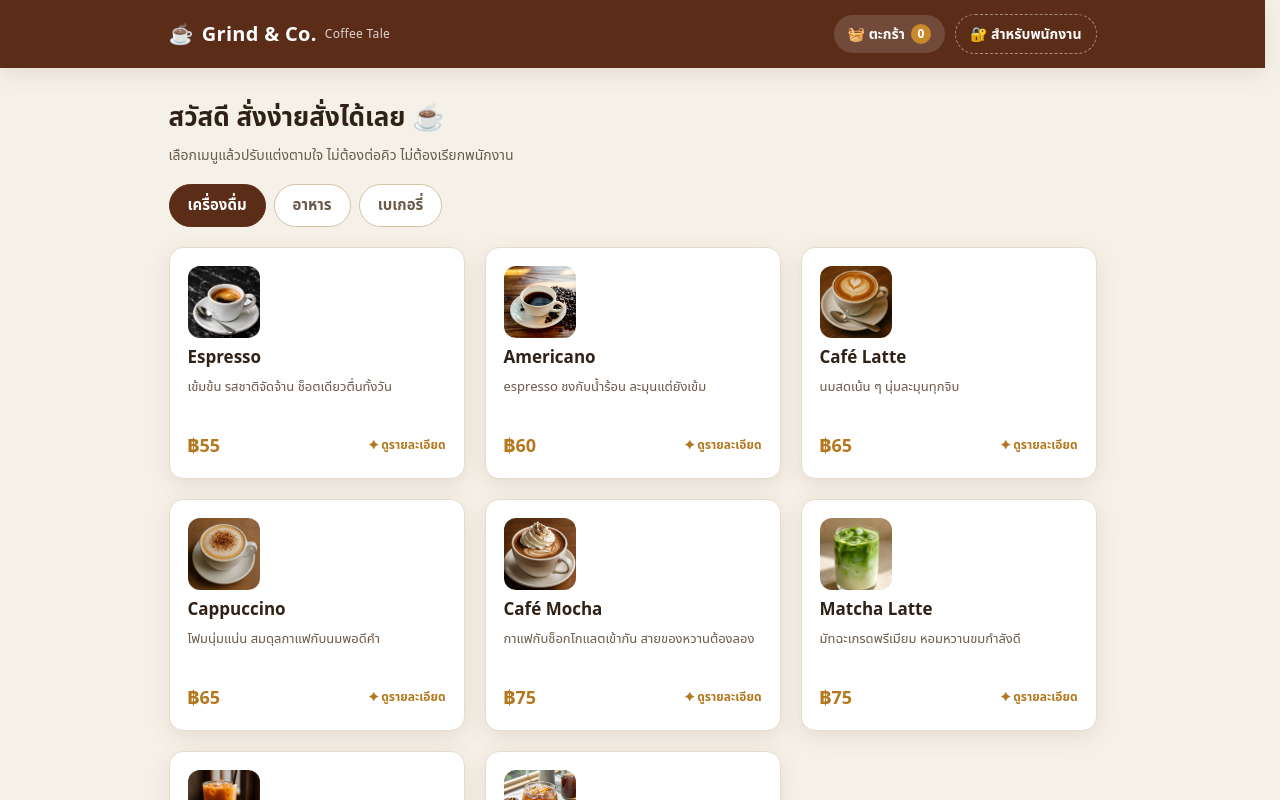
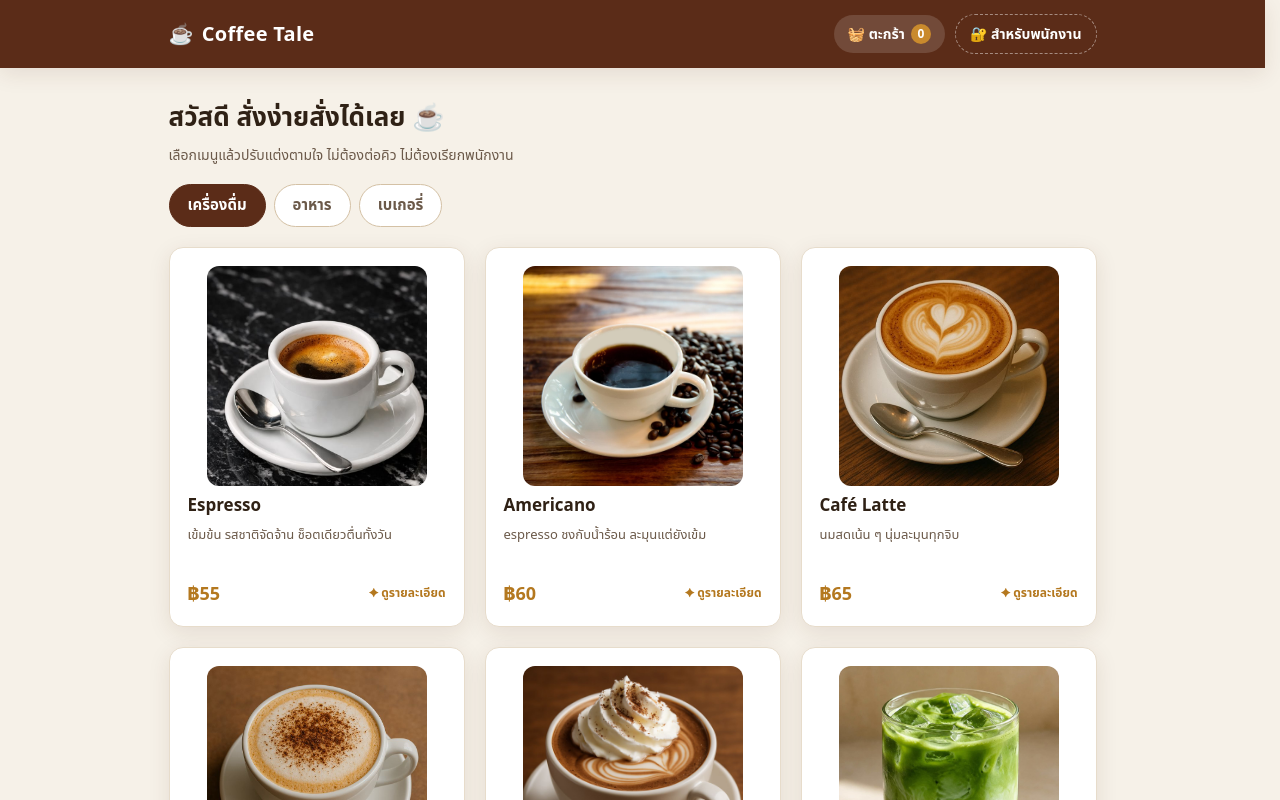
Before and after one commit to khuankhaw6094-nct/OOP-Project, a Next.js app: page / in a window 1280 px wide. Shown: the top 800 px of the page. Built offline with nearby package versions, Linux system fonts and the light colour scheme.

Commit message:
feat: enlarge menu images, rename brand to "Coffee Tale"

```diff
--- a/src/app/globals.css
+++ b/src/app/globals.css
@@ -236,7 +236,8 @@ a.nav-link:hover {
   display: flex;
   flex-direction: column;
   gap: 6px;
-  min-height: 232px;
+  /* 232px (ออกแบบไว้กับรูป 72px) + ส่วนที่รูปใหญ่ขึ้น 148px (72 → 220) */
+  min-height: 380px;
   cursor: pointer;
   transition: transform 0.15s ease, box-shadow 0.15s ease;
 }
@@ -249,6 +250,19 @@ a.menu-card:hover {
 .menu-card .emoji {
   font-size: 40px;
   line-height: 1;
+}
+
+/* รูปเมนูขนาด 220px (จาก espresso.jpg 735x678 ที่ด้านสั้นสุด 678px ÷ จอ 3x ≈ 226 → ปัดลง 220)
+   จัดกึ่งกลาง และหดตามการ์ดได้ถ้าการ์ดแคบกว่า โดยยังคงเป็นสี่เหลี่ยมจัตุรัส */
+.menu-card > img,
+.menu-card > .emoji {
+  align-self: center;
+}
+
+.menu-card > img {
+  max-width: 100%;
+  height: auto;
+  aspect-ratio: 1 / 1;
 }
 
 .menu-card .name {
--- a/src/app/layout.tsx
+++ b/src/app/layout.tsx
@@ -4,7 +4,7 @@ import { Header } from "@/components/Header";
 import "./globals.css";
 
 export const metadata: Metadata = {
-  title: "Grind & Co. — Coffee Tale",
+  title: "Coffee Tale",
   description: "ระบบสั่งกาแฟแบบ Self-Order",
 };
 
--- a/src/app/page.tsx
+++ b/src/app/page.tsx
@@ -52,7 +52,7 @@ export default function MenuPage() {
                 src={item.getImage()}
                 alt={item.getName()}
                 emoji={item.getEmoji()}
-                size={72}
+                size={220}
               />
               <span className="name">{item.getName()}</span>
               <span className="desc">{item.getDescription()}</span>
--- a/src/app/receipt/[id]/page.tsx
+++ b/src/app/receipt/[id]/page.tsx
@@ -36,7 +36,7 @@ export default function ReceiptPage() {
         }}
       >
         <div className="receipt-header">
-          <div className="shop">☕ Grind &amp; Co.</div>
+          <div className="shop">☕ Coffee Tale</div>
           <div style={{ fontSize: 13, color: "var(--ink-soft)" }}>
             ใบเสร็จ · {formatDateTime(receipt.timestamp)}
           </div>
--- a/src/components/Header.tsx
+++ b/src/components/Header.tsx
@@ -21,12 +21,8 @@ export function Header() {
       <div className="header-inner">
         <Link href="/" className="brand">
           <span>☕</span>
-          <span>Grind &amp; Co.</span>
-          {isAdmin ? (
-            <span className="tagline admin-tag">โหมดแอดมิน</span>
-          ) : (
-            <span className="tagline">Coffee Tale</span>
-          )}
+          <span>Coffee Tale</span>
+          {isAdmin && <span className="tagline admin-tag">โหมดแอดมิน</span>}
         </Link>
 
         <div className="header-actions">
```
